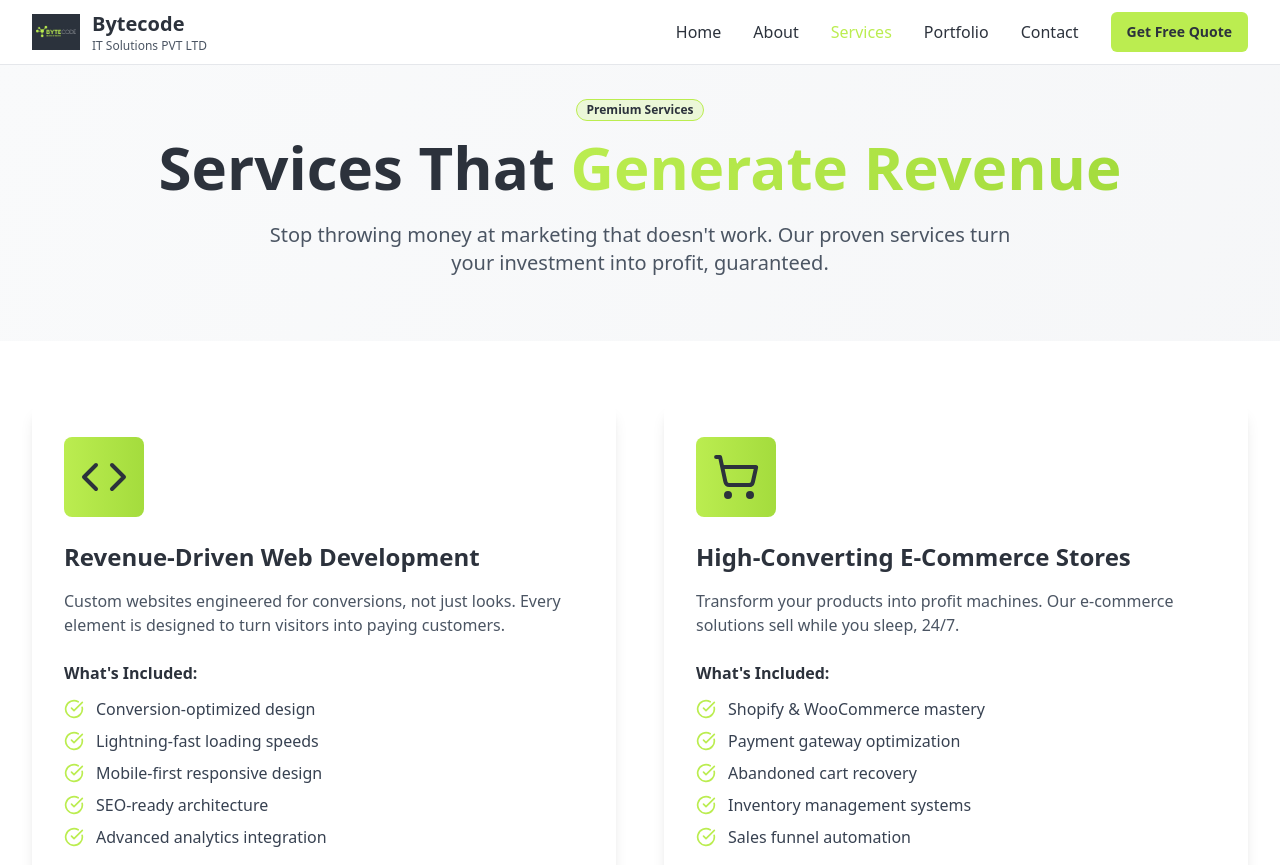
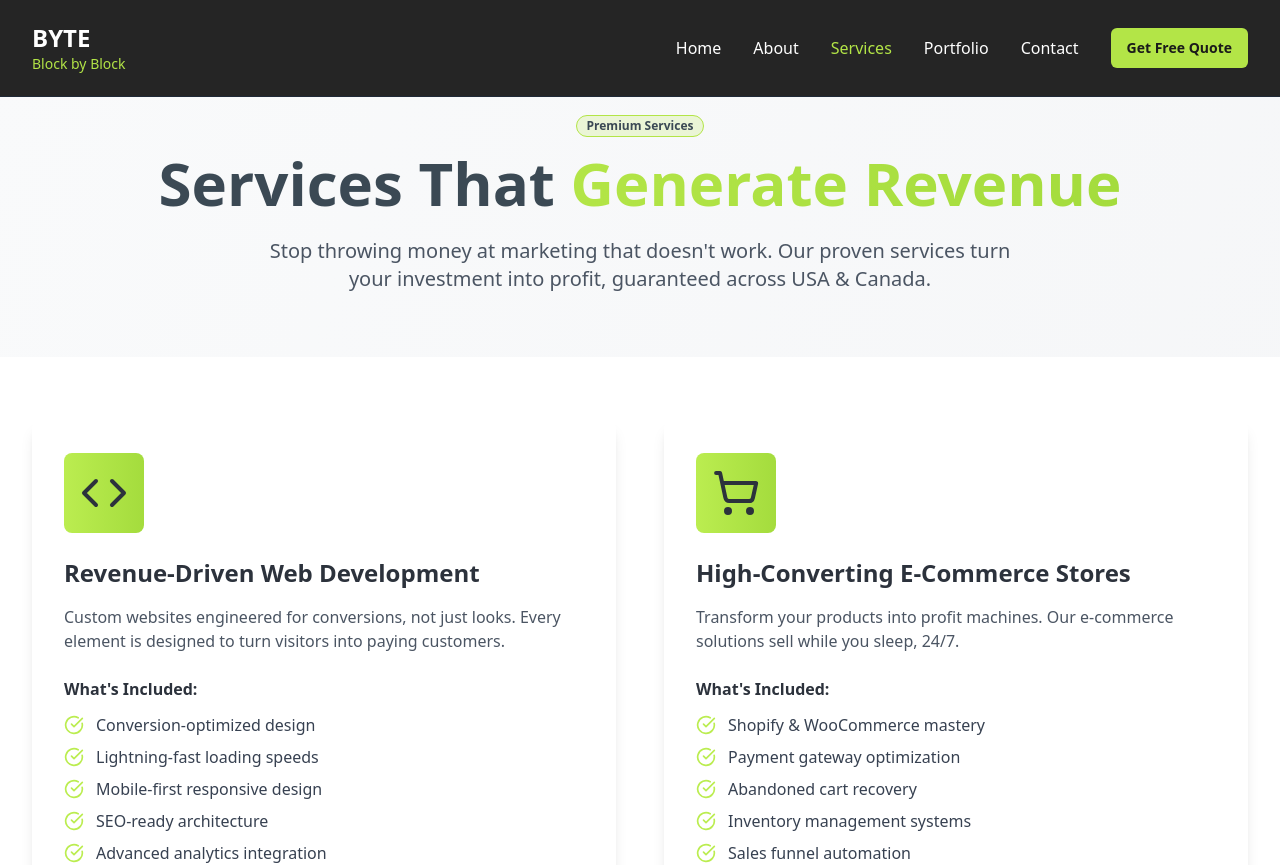
Before and after one commit to Tapabrata-Goswami/byte-usa-spark-launch, a React (Vite) app: page /services in a window 1280 px wide. Shown: the top 865 px of the page. Built offline with nearby package versions, Linux system fonts and the light colour scheme.

Commit message:
Refactor: Use name instead of logo
Replace logo with name and apply brand colors across all pages, optimizing for USA and Canada.

```diff
--- a/src/pages/About.tsx
+++ b/src/pages/About.tsx
@@ -16,11 +16,10 @@ const About = () => {
         <div className="max-w-7xl mx-auto px-4 sm:px-6 lg:px-8">
           <div className="flex justify-between items-center h-24">
             <div className="flex items-center cursor-pointer" onClick={() => navigate('/')}>
-              <img
-                src="/lovable-uploads/f6c89e18-8c91-4088-b362-a80dab40cb83.png"
-                alt="BYTE - Block by Block"
-                className="object-contain"
-              />
+              <div className="text-white">
+                <span className="font-bold text-2xl">BYTE</span>
+                <div className="text-sm text-[#B3E547]">Block by Block</div>
+              </div>
             </div>
 
             {/* Desktop Navigation */}
@@ -220,11 +219,10 @@ const About = () => {
           <div className="grid md:grid-cols-4 gap-8">
             <div>
               <div className="flex items-center space-x-3 mb-4">
-                <img
-                  src="/lovable-uploads/f6c89e18-8c91-4088-b362-a80dab40cb83.png"
-                  alt="BYTE - Block by Block"
-                  className="object-contain"
-                />
+                <div className="text-white">
+                  <span className="font-bold text-xl">BYTE</span>
+                  <div className="text-sm text-[#B3E547]">Block by Block</div>
+                </div>
               </div>
               <p className="text-gray-400 mb-4">
                 Transforming businesses with cutting-edge web development solutions across USA & Canada.
--- a/src/pages/Index.tsx
+++ b/src/pages/Index.tsx
@@ -41,11 +41,10 @@ const Index = () => {
         <div className="max-w-7xl mx-auto px-4 sm:px-6 lg:px-8">
           <div className="flex justify-between items-center h-24">
             <div className="flex items-center">
-              <img
-                src="/lovable-uploads/f6c89e18-8c91-4088-b362-a80dab40cb83.png"
-                alt="BYTE - Block by Block"
-                className="object-contain"
-              />
+              <div className="text-white">
+                <span className="font-bold text-2xl">BYTE</span>
+                <div className="text-sm text-[#B3E547]">Block by Block</div>
+              </div>
             </div>
 
             {/* Desktop Navigation */}
@@ -440,11 +439,10 @@ const Index = () => {
           <div className="grid lg:grid-cols-2 gap-12">
             <div>
               <h2 className="text-3xl font-bold text-[#1a1a1a] mb-6 flex items-center">
-                <img
-                  src="/lovable-uploads/f6c89e18-8c91-4088-b362-a80dab40cb83.png"
-                  alt="BYTE - Block by Block"
-                  className="object-contain mr-3"
-                />
+                <div className="text-[#1a1a1a] mr-3">
+                  <span className="font-bold text-2xl">BYTE</span>
+                  <div className="text-sm">Block by Block</div>
+                </div>
                 Get Started Today
               </h2>
               <p className="text-lg text-[#1a1a1a] mb-8">
@@ -541,11 +539,10 @@ const Index = () => {
           <div className="grid md:grid-cols-4 gap-8">
             <div>
               <div className="flex items-center space-x-3 mb-4">
-                <img
-                  src="/lovable-uploads/f6c89e18-8c91-4088-b362-a80dab40cb83.png"
-                  alt="BYTE - Block by Block"
-                  className="object-contain"
-                />
+                <div className="text-white">
+                  <span className="font-bold text-xl">BYTE</span>
+                  <div className="text-sm text-[#B3E547]">Block by Block</div>
+                </div>
               </div>
               <p className="text-gray-400 mb-4">
                 Transforming businesses with cutting-edge web development solutions across USA & Canada.
--- a/src/pages/Portfolio.tsx
+++ b/src/pages/Portfolio.tsx
@@ -12,36 +12,31 @@ const Portfolio = () => {
   return (
     <div className="min-h-screen bg-gradient-to-br from-gray-50 to-gray-100">
       {/* Navigation */}
-      <nav className="fixed top-0 w-full bg-white/95 backdrop-blur-md border-b border-gray-200 z-50">
+      <nav className="fixed top-0 w-full bg-[#1a1a1a]/95 backdrop-blur-md border-b border-gray-800 z-50">
         <div className="max-w-7xl mx-auto px-4 sm:px-6 lg:px-8">
-          <div className="flex justify-between items-center h-16">
-            <div className="flex items-center space-x-3 cursor-pointer" onClick={() => navigate('/')}>
-              <img
-                src="/lovable-uploads/cec5ab2c-8de4-423e-85ca-10b71cdee0b5.png"
-                alt="Bytecode IT Solutions"
-                className="w-12 h-12 object-contain"
-              />
-              <div>
-                <span className="font-bold text-xl text-[#2C323C]">Bytecode</span>
-                <div className="text-xs text-gray-600">IT Solutions PVT LTD</div>
+          <div className="flex justify-between items-center h-24">
+            <div className="flex items-center cursor-pointer" onClick={() => navigate('/')}>
+              <div className="text-white">
+                <span className="font-bold text-2xl">BYTE</span>
+                <div className="text-sm text-[#B3E547]">Block by Block</div>
               </div>
             </div>
 
             {/* Desktop Navigation */}
             <div className="hidden md:flex items-center space-x-8">
-              <button onClick={() => navigate('/')} className="text-[#2C323C] hover:text-[#BBED50] transition-colors font-medium">Home</button>
-              <button onClick={() => navigate('/about')} className="text-[#2C323C] hover:text-[#BBED50] transition-colors font-medium">About</button>
-              <button onClick={() => navigate('/services')} className="text-[#2C323C] hover:text-[#BBED50] transition-colors font-medium">Services</button>
-              <button onClick={() => navigate('/portfolio')} className="text-[#BBED50] font-medium">Portfolio</button>
-              <button onClick={() => navigate('/contact')} className="text-[#2C323C] hover:text-[#BBED50] transition-colors font-medium">Contact</button>
-              <Button className="bg-[#BBED50] text-[#2C323C] hover:bg-[#A4DC3D] font-semibold">
+              <button onClick={() => navigate('/')} className="text-white hover:text-[#B3E547] transition-colors font-medium">Home</button>
+              <button onClick={() => navigate('/about')} className="text-white hover:text-[#B3E547] transition-colors font-medium">About</button>
+              <button onClick={() => navigate('/services')} className="text-white hover:text-[#B3E547] transition-colors font-medium">Services</button>
+              <button onClick={() => navigate('/portfolio')} className="text-[#B3E547] font-medium">Portfolio</button>
+              <button onClick={() => navigate('/contact')} className="text-white hover:text-[#B3E547] transition-colors font-medium">Contact</button>
+              <Button className="bg-[#B3E547] text-[#1a1a1a] hover:bg-[#A4DC3D] font-semibold">
                 Get Free Quote
               </Button>
             </div>
 
             {/* Mobile menu button */}
             <button
-              className="md:hidden text-[#2C323C]"
+              className="md:hidden text-white"
               onClick={() => setMobileMenuOpen(!mobileMenuOpen)}
             >
               {mobileMenuOpen ? <X className="w-6 h-6" /> : <Menu className="w-6 h-6" />}
@@ -50,13 +45,13 @@ const Portfolio = () => {
 
           {/* Mobile Navigation */}
           {mobileMenuOpen && (
-            <div className="md:hidden border-t border-gray-200 bg-white">
+            <div className="md:hidden border-t border-gray-800 bg-[#1a1a1a]">
               <div className="px-2 pt-2 pb-3 space-y-1">
-                <button onClick={() => navigate('/')} className="block px-3 py-2 text-[#2C323C] hover:text-[#BBED50] font-medium">Home</button>
-                <button onClick={() => navigate('/about')} className="block px-3 py-2 text-[#2C323C] hover:text-[#BBED50] font-medium">About</button>
-                <button onClick={() => navigate('/services')} className="block px-3 py-2 text-[#2C323C] hover:text-[#BBED50] font-medium">Services</button>
-                <button onClick={() => navigate('/portfolio')} className="block px-3 py-2 text-[#BBED50] font-medium">Portfolio</button>
-                <button onClick={() => navigate('/contact')} className="block px-3 py-2 text-[#2C323C] hover:text-[#BBED50] font-medium">Contact</button>
+                <button onClick={() => navigate('/')} className="block px-3 py-2 text-white hover:text-[#B3E547] font-medium">Home</button>
+                <button onClick={() => navigate('/about')} className="block px-3 py-2 text-white hover:text-[#B3E547] font-medium">About</button>
+                <button onClick={() => navigate('/services')} className="block px-3 py-2 text-white hover:text-[#B3E547] font-medium">Services</button>
+                <button onClick={() => navigate('/portfolio')} className="block px-3 py-2 text-[#B3E547] font-medium">Portfolio</button>
+                <button onClick={() => navigate('/contact')} className="block px-3 py-2 text-white hover:text-[#B3E547] font-medium">Contact</button>
               </div>
             </div>
           )}
@@ -64,17 +59,17 @@ const Portfolio = () => {
       </nav>
 
       {/* Hero Section */}
-      <section className="pt-24 pb-16 px-4 sm:px-6 lg:px-8">
+      <section className="pt-28 pb-16 px-4 sm:px-6 lg:px-8">
         <div className="max-w-7xl mx-auto text-center">
-          <Badge className="bg-[#BBED50]/20 text-[#2C323C] hover:bg-[#BBED50]/30 border-[#BBED50] mb-4">
+          <Badge className="bg-[#B3E547]/20 text-[#3B4954] hover:bg-[#B3E547]/30 border-[#B3E547] mb-4">
             Success Stories
           </Badge>
-          <h1 className="text-4xl sm:text-5xl lg:text-6xl font-bold text-[#2C323C] mb-6">
+          <h1 className="text-4xl sm:text-5xl lg:text-6xl font-bold text-[#3B4954] mb-6">
             Proven Results That
-            <span className="bg-gradient-to-r from-[#BBED50] to-[#A4DC3D] bg-clip-text text-transparent"> Speak Volumes</span>
+            <span className="bg-gradient-to-r from-[#B3E547] to-[#A4DC3D] bg-clip-text text-transparent"> Speak Volumes</span>
           </h1>
           <p className="text-xl text-gray-600 max-w-3xl mx-auto">
-            See how we've transformed businesses from struggling to thriving. These aren't just websites - they're profit-generating machines.
+            See how we've transformed businesses from struggling to thriving across USA & Canada. These aren't just websites - they're profit-generating machines.
           </p>
         </div>
       </section>
@@ -214,18 +209,18 @@ const Portfolio = () => {
       </section>
 
       {/* CTA Section */}
-      <section className="py-16 bg-gradient-to-r from-[#2C323C] to-[#1F252D]">
+      <section className="py-16 bg-gradient-to-r from-[#1a1a1a] to-[#2C3E4A]">
         <div className="max-w-4xl mx-auto text-center px-4 sm:px-6 lg:px-8">
           <h2 className="text-3xl sm:text-4xl font-bold text-white mb-4">
             Ready to Create Your Success Story?
           </h2>
           <p className="text-xl text-gray-300 mb-8">
-            Let's discuss how we can help you achieve similar results for your business.
+            Let's discuss how we can help you achieve similar results for your business across USA & Canada.
           </p>
           <div className="flex flex-col sm:flex-row gap-4 justify-center">
             <Button
               size="lg"
-              className="bg-[#BBED50] text-[#2C323C] hover:bg-[#BBED50]/90 text-lg px-8 py-6 font-semibold"
+              className="bg-[#B3E547] text-[#1a1a1a] hover:bg-[#A4DC3D] text-lg px-8 py-6 font-semibold"
               onClick={() => navigate('/contact')}
             >
               Start Your Project
@@ -233,7 +228,7 @@ const Portfolio = () => {
             <Button
               variant="outline"
               size="lg"
-              className="border-white text-white hover:bg-white hover:text-[#2C323C] text-lg px-8 py-6"
+              className="border-white text-white hover:bg-white hover:text-[#1a1a1a] text-lg px-8 py-6"
               onClick={() => navigate('/services')}
             >
               View Our Services
@@ -243,23 +238,18 @@ const Portfolio = () => {
       </section>
 
       {/* Footer */}
-      <footer className="bg-[#2C323C] text-white py-12">
+      <footer className="bg-[#1a1a1a] text-white py-12">
         <div className="max-w-7xl mx-auto px-4 sm:px-6 lg:px-8">
           <div className="grid md:grid-cols-4 gap-8">
             <div>
               <div className="flex items-center space-x-3 mb-4">
-                <img
-                  src="/lovable-uploads/1e6b1fce-6b9e-4994-9c8e-d6ad642a53f5.png"
-                  alt="Bytecode IT Solutions"
-                  className="w-10 h-10 object-contain"
-                />
-                <div>
-                  <span className="font-bold text-lg text-white">Bytecode</span>
-                  <div className="text-xs text-gray-400">IT Solutions PVT LTD</div>
+                <div className="text-white">
+                  <span className="font-bold text-xl">BYTE</span>
+                  <div className="text-sm text-[#B3E547]">Block by Block</div>
                 </div>
               </div>
               <p className="text-gray-400 mb-4">
-                Transforming businesses with cutting-edge web development solutions across the USA.
+                Transforming businesses with cutting-edge web development solutions across USA & Canada.
               </p>
             </div>
 
@@ -295,7 +285,7 @@ const Portfolio = () => {
           </div>
 
           <div className="border-t border-gray-700 mt-8 pt-8 text-center text-gray-400">
-            <p>&copy; 2024 Bytecode IT Solutions PVT LTD. All rights reserved.</p>
+            <p>&copy; 2024 BYTE - Block by Block. All rights reserved. Serving USA & Canada.</p>
           </div>
         </div>
       </footer>
--- a/src/pages/Services.tsx
+++ b/src/pages/Services.tsx
@@ -12,36 +12,31 @@ const Services = () => {
   return (
     <div className="min-h-screen bg-gradient-to-br from-gray-50 to-gray-100">
       {/* Navigation */}
-      <nav className="fixed top-0 w-full bg-white/95 backdrop-blur-md border-b border-gray-200 z-50">
+      <nav className="fixed top-0 w-full bg-[#1a1a1a]/95 backdrop-blur-md border-b border-gray-800 z-50">
         <div className="max-w-7xl mx-auto px-4 sm:px-6 lg:px-8">
-          <div className="flex justify-between items-center h-16">
-            <div className="flex items-center space-x-3 cursor-pointer" onClick={() => navigate('/')}>
-              <img
-                src="/lovable-uploads/cec5ab2c-8de4-423e-85ca-10b71cdee0b5.png"
-                alt="Bytecode IT Solutions"
-                className="w-12 h-12 object-contain"
-              />
-              <div>
-                <span className="font-bold text-xl text-[#2C323C]">Bytecode</span>
-                <div className="text-xs text-gray-600">IT Solutions PVT LTD</div>
+          <div className="flex justify-between items-center h-24">
+            <div className="flex items-center cursor-pointer" onClick={() => navigate('/')}>
+              <div className="text-white">
+                <span className="font-bold text-2xl">BYTE</span>
+                <div className="text-sm text-[#B3E547]">Block by Block</div>
               </div>
             </div>
 
             {/* Desktop Navigation */}
             <div className="hidden md:flex items-center space-x-8">
-              <button onClick={() => navigate('/')} className="text-[#2C323C] hover:text-[#BBED50] transition-colors font-medium">Home</button>
-              <button onClick={() => navigate('/about')} className="text-[#2C323C] hover:text-[#BBED50] transition-colors font-medium">About</button>
-              <button onClick={() => navigate('/services')} className="text-[#BBED50] font-medium">Services</button>
-              <button onClick={() => navigate('/portfolio')} className="text-[#2C323C] hover:text-[#BBED50] transition-colors font-medium">Portfolio</button>
-              <button onClick={() => navigate('/contact')} className="text-[#2C323C] hover:text-[#BBED50] transition-colors font-medium">Contact</button>
-              <Button className="bg-[#BBED50] text-[#2C323C] hover:bg-[#A4DC3D] font-semibold">
+              <button onClick={() => navigate('/')} className="text-white hover:text-[#B3E547] transition-colors font-medium">Home</button>
+              <button onClick={() => navigate('/about')} className="text-white hover:text-[#B3E547] transition-colors font-medium">About</button>
+              <button onClick={() => navigate('/services')} className="text-[#B3E547] font-medium">Services</button>
+              <button onClick={() => navigate('/portfolio')} className="text-white hover:text-[#B3E547] transition-colors font-medium">Portfolio</button>
+              <button onClick={() => navigate('/contact')} className="text-white hover:text-[#B3E547] transition-colors font-medium">Contact</button>
+              <Button className="bg-[#B3E547] text-[#1a1a1a] hover:bg-[#A4DC3D] font-semibold">
                 Get Free Quote
               </Button>
             </div>
 
             {/* Mobile menu button */}
             <button
-              className="md:hidden text-[#2C323C]"
+              className="md:hidden text-white"
               onClick={() => setMobileMenuOpen(!mobileMenuOpen)}
             >
               {mobileMenuOpen ? <X className="w-6 h-6" /> : <Menu className="w-6 h-6" />}
@@ -50,13 +45,13 @@ const Services = () => {
 
           {/* Mobile Navigation */}
           {mobileMenuOpen && (
-            <div className="md:hidden border-t border-gray-200 bg-white">
+            <div className="md:hidden border-t border-gray-800 bg-[#1a1a1a]">
               <div className="px-2 pt-2 pb-3 space-y-1">
-                <button onClick={() => navigate('/')} className="block px-3 py-2 text-[#2C323C] hover:text-[#BBED50] font-medium">Home</button>
-                <button onClick={() => navigate('/about')} className="block px-3 py-2 text-[#2C323C] hover:text-[#BBED50] font-medium">About</button>
-                <button onClick={() => navigate('/services')} className="block px-3 py-2 text-[#BBED50] font-medium">Services</button>
-                <button onClick={() => navigate('/portfolio')} className="block px-3 py-2 text-[#2C323C] hover:text-[#BBED50] font-medium">Portfolio</button>
-                <button onClick={() => navigate('/contact')} className="block px-3 py-2 text-[#2C323C] hover:text-[#BBED50] font-medium">Contact</button>
+                <button onClick={() => navigate('/')} className="block px-3 py-2 text-white hover:text-[#B3E547] font-medium">Home</button>
+                <button onClick={() => navigate('/about')} className="block px-3 py-2 text-white hover:text-[#B3E547] font-medium">About</button>
+                <button onClick={() => navigate('/services')} className="block px-3 py-2 text-[#B3E547] font-medium">Services</button>
+                <button onClick={() => navigate('/portfolio')} className="block px-3 py-2 text-white hover:text-[#B3E547] font-medium">Portfolio</button>
+                <button onClick={() => navigate('/contact')} className="block px-3 py-2 text-white hover:text-[#B3E547] font-medium">Contact</button>
               </div>
             </div>
           )}
@@ -64,17 +59,17 @@ const Services = () => {
       </nav>
 
       {/* Hero Section */}
-      <section className="pt-24 pb-16 px-4 sm:px-6 lg:px-8">
+      <section className="pt-28 pb-16 px-4 sm:px-6 lg:px-8">
         <div className="max-w-7xl mx-auto text-center">
-          <Badge className="bg-[#BBED50]/20 text-[#2C323C] hover:bg-[#BBED50]/30 border-[#BBED50] mb-4">
+          <Badge className="bg-[#B3E547]/20 text-[#3B4954] hover:bg-[#B3E547]/30 border-[#B3E547] mb-4">
             Premium Services
           </Badge>
-          <h1 className="text-4xl sm:text-5xl lg:text-6xl font-bold text-[#2C323C] mb-6">
+          <h1 className="text-4xl sm:text-5xl lg:text-6xl font-bold text-[#3B4954] mb-6">
             Services That
-            <span className="bg-gradient-to-r from-[#BBED50] to-[#A4DC3D] bg-clip-text text-transparent"> Generate Revenue</span>
+            <span className="bg-gradient-to-r from-[#B3E547] to-[#A4DC3D] bg-clip-text text-transparent"> Generate Revenue</span>
           </h1>
           <p className="text-xl text-gray-600 max-w-3xl mx-auto">
-            Stop throwing money at marketing that doesn't work. Our proven services turn your investment into profit, guaranteed.
+            Stop throwing money at marketing that doesn't work. Our proven services turn your investment into profit, guaranteed across USA & Canada.
           </p>
         </div>
       </section>
@@ -252,18 +247,18 @@ const Services = () => {
       </section>
 
       {/* CTA Section */}
-      <section className="py-16 bg-gradient-to-r from-[#2C323C] to-[#1F252D]">
+      <section className="py-16 bg-gradient-to-r from-[#1a1a1a] to-[#2C3E4A]">
         <div className="max-w-4xl mx-auto text-center px-4 sm:px-6 lg:px-8">
           <h2 className="text-3xl sm:text-4xl font-bold text-white mb-4">
             Ready to Start Your Project?
           </h2>
           <p className="text-xl text-gray-300 mb-8">
-            Get a free consultation and detailed quote for your next web development project.
+            Get a free consultation and detailed quote for your next web development project across USA & Canada.
           </p>
           <div className="flex flex-col sm:flex-row gap-4 justify-center">
             <Button
               size="lg"
-              className="bg-[#BBED50] text-[#2C323C] hover:bg-[#BBED50]/90 text-lg px-8 py-6 font-semibold"
+              className="bg-[#B3E547] text-[#1a1a1a] hover:bg-[#A4DC3D] text-lg px-8 py-6 font-semibold"
               onClick={() => navigate('/contact')}
             >
               Get Free Consultation
@@ -271,7 +266,7 @@ const Services = () => {
             <Button
               variant="outline"
               size="lg"
-              className="border-white text-white hover:bg-white hover:text-[#2C323C] text-lg px-8 py-6"
+              className="border-white text-white hover:bg-white hover:text-[#1a1a1a] text-lg px-8 py-6"
               onClick={() => navigate('/portfolio')}
             >
               View Our Work
@@ -281,23 +276,18 @@ const Services = () => {
       </section>
 
       {/* Footer */}
-      <footer className="bg-[#2C323C] text-white py-12">
+      <footer className="bg-[#1a1a1a] text-white py-12">
         <div className="max-w-7xl mx-auto px-4 sm:px-6 lg:px-8">
           <div className="grid md:grid-cols-4 gap-8">
             <div>
               <div className="flex items-center space-x-3 mb-4">
-                <img
-                  src="/lovable-uploads/cec5ab2c-8de4-423e-85ca-10b71cdee0b5.png"
-                  alt="Bytecode IT Solutions"
-                  className="w-12 h-12 object-contain"
-                />
-                <div>
-                  <span className="font-bold text-lg text-white">Bytecode</span>
-                  <div className="text-xs text-gray-400">IT Solutions PVT LTD</div>
+                <div className="text-white">
+                  <span className="font-bold text-xl">BYTE</span>
+                  <div className="text-sm text-[#B3E547]">Block by Block</div>
                 </div>
               </div>
               <p className="text-gray-400 mb-4">
-                Transforming businesses with cutting-edge web development solutions across the USA.
+                Transforming businesses with cutting-edge web development solutions across USA & Canada.
               </p>
             </div>
 
@@ -333,7 +323,7 @@ const Services = () => {
           </div>
 
           <div className="border-t border-gray-700 mt-8 pt-8 text-center text-gray-400">
-            <p>&copy; 2024 Bytecode IT Solutions PVT LTD. All rights reserved.</p>
+            <p>&copy; 2024 BYTE - Block by Block. All rights reserved. Serving USA & Canada.</p>
           </div>
         </div>
       </footer>
```
